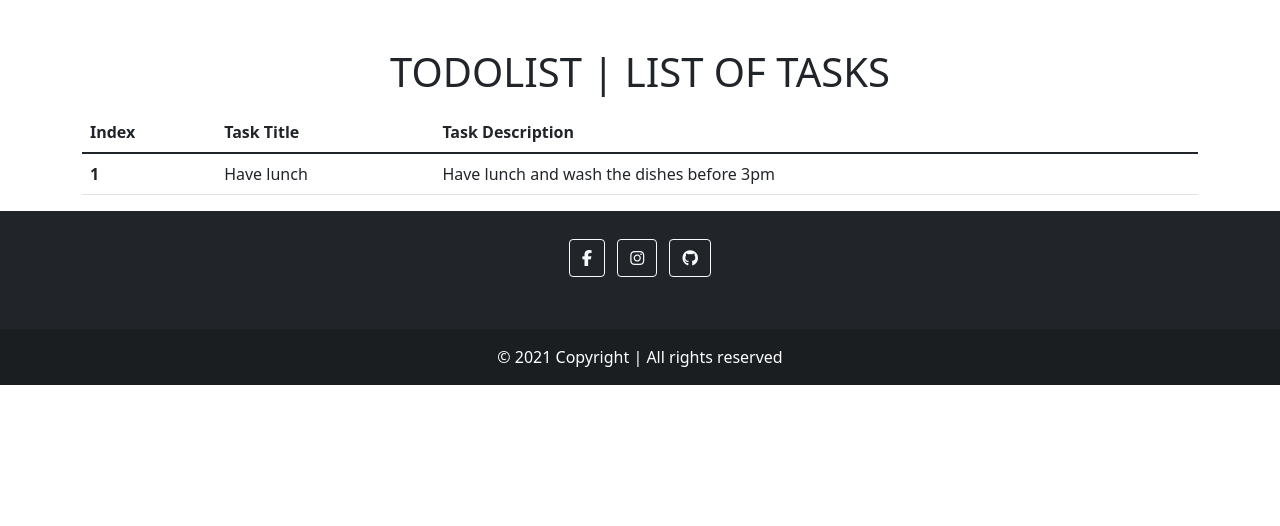
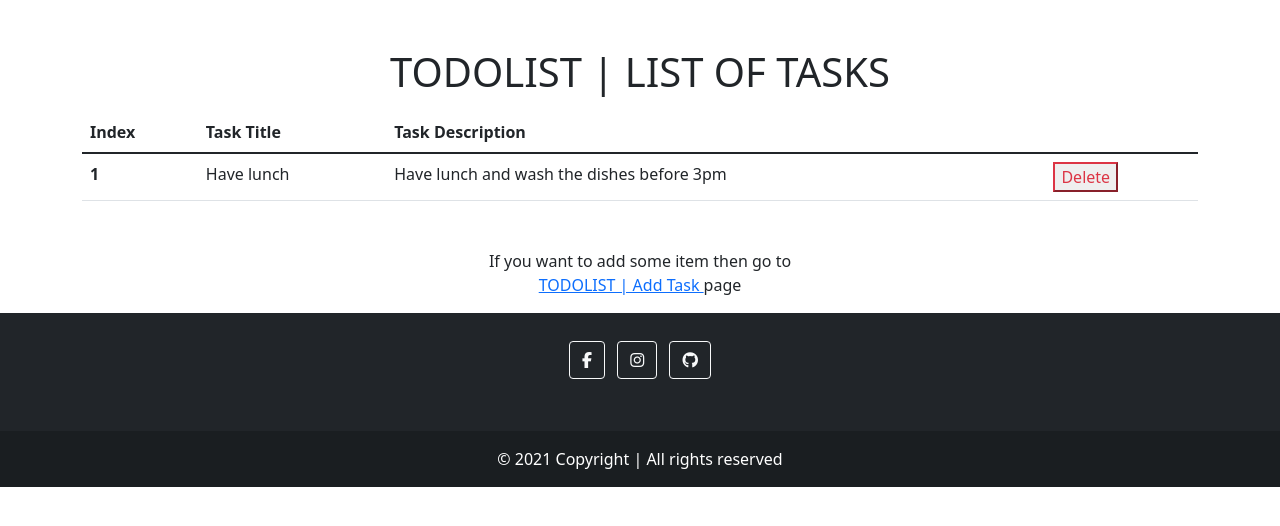
Before and after one commit to rishilama/To-Do-List-App, a Django app: page /tasks/ in a window 1280 px wide. Shown: the part 56-582 px from the top of the page. Run offline with Django 3.2, Linux system fonts and the light colour scheme; data comes from the database, SQL or seed files in the repository; both versions use the stored data as it was after the commit; some libraries are stand-ins or nearby versions.

Commit message:
deletion of task added

```diff
--- a/home/views.py
+++ b/home/views.py
@@ -1,3 +1,4 @@
+from django.http.response import HttpResponse, HttpResponseRedirect
 from django.shortcuts import render
 from . models import Tasks
 
@@ -18,3 +19,10 @@ def details(request):
     allTasks = Tasks.objects.all()
     context = {'tasks': allTasks}
     return render(request, 'tasks.html', context)
+
+
+
+def deleteTask(request, task_id):
+    taskToDelete = Tasks.objects.get(id=task_id)
+    taskToDelete.delete()
+    return HttpResponseRedirect('/tasks/')
--- a/templates/tasks.html
+++ b/templates/tasks.html
@@ -9,6 +9,8 @@
             <th scope="col">Index</th>
             <th scope="col">Task Title</th>
             <th scope="col">Task Description</th>
+            <th scope="col"></th>
+
             </tr>
         </thead>
         <tbody>
@@ -17,9 +19,17 @@
             <th scope="row">{{forloop.counter}}</th>
             <td>{{task.title}}</td>
             <td>{{task.description}}</td>
+            <td>
+                <form action="/deletetodo/{{task.id}}" method="post">
+                {% csrf_token %}
+                    <input class="btn-outline-danger" type="submit" value="Delete">
+                </form>
+            </td>
             </tr>
         {% endfor %}
         </tbody>
         </table>
     </div>
+
+    <p class="text-center container mt-5">If you want to add some item then go to <br><a href="{% url 'homePage' %}">TODOLIST  |  Add Task </a>page</p>
 {% endblock content %}
--- a/toDoList/urls.py
+++ b/toDoList/urls.py
@@ -14,11 +14,12 @@ Including another URLconf
     2. Add a URL to urlpatterns:  path('blog/', include('blog.urls'))
 """
 from django.contrib import admin
-from django.urls import path, include
-from home.views import home, details
+from django.urls import path
+from home.views import home, details, deleteTask
 
 urlpatterns = [
     path('admin/', admin.site.urls),
     path('',home, name='homePage'),
     path('tasks/', details, name='taskPage'),
+    path('deletetodo/<int:task_id>', deleteTask)
 ]
```
Also changed, not shown: notes.txt (added, +8 -0 lines), db.sqlite3.
